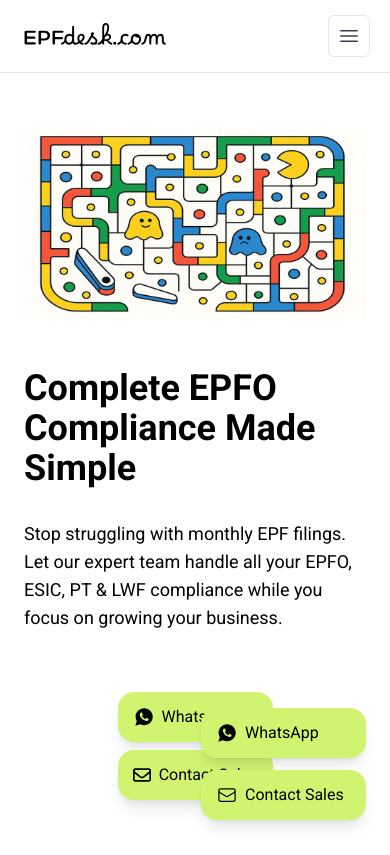
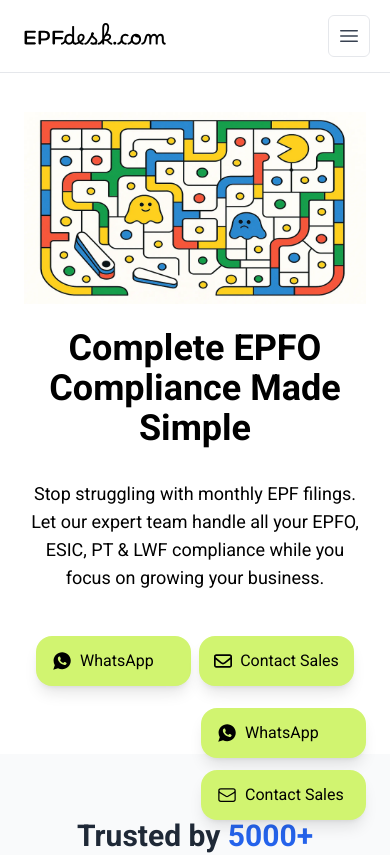
Before and after one commit to greatby/EPFdesk_V2, a React (Vite) app: page / in a window 390 px wide. Shown: the top 855 px of the page. Built offline with nearby package versions, Linux system fonts and the light colour scheme.

Commit message:
minor code changes

```diff
--- a/src/components/Navbar.jsx
+++ b/src/components/Navbar.jsx
@@ -170,7 +170,7 @@
                 </button>
               </div>
 
-              <div className="space-y-6">
+              <div className="space-y-6 mt-10">
                 <div>
                   <p className="text-sm font-semibold text-gray-500 uppercase mb-2">
                     Services
--- a/src/components/hero.jsx
+++ b/src/components/hero.jsx
@@ -55,15 +55,17 @@
         </div>
       </div>
     </section> */}
-    <section className="bg-white pt-32 pb-20 px-6 md:px-12">
-  <div className="flex flex-col-reverse md:flex-row items-center max-w-7xl mx-auto gap-12">
+      <section className="bg-white pt-28 md:pt-32 lg:pt-32 pb-12 md:pb-20 lg:pb-20 px-6 md:px-12">
+        <div className="flex flex-col-reverse md:flex-row items-center max-w-7xl mx-auto gap-6 md:gap-12 lg:gap-12">
           {/* Left Text Content */}
-    <div className="w-full md:w-1/2 text-left">
+          <div className="w-full md:w-1/2 text-center md:text-left lg:text-left">
             <h1 className="text-4xl sm:text-5xl font-bold text-black mb-8">
               Complete EPFO Compliance Made Simple
             </h1>
-      <p className="text-lg sm:text-xl text-black mb-10">
-        Stop struggling with monthly EPF filings. Let our expert team handle all your EPFO, ESIC, PT & LWF compliance while you focus on growing your business.
+            <p className="text-lg sm:text-xl text-black mb-6 md:mb-10 lg:mb-10">
+              Stop struggling with monthly EPF filings. Let our expert team
+              handle all your EPFO, ESIC, PT & LWF compliance while you focus on
+              growing your business.
             </p>
             <div className="flex flex-col sm:flex-row gap-4">
               <LinkButtons />
@@ -80,7 +82,6 @@
           </div>
         </div>
       </section>
-
     </div>
   );
 }
--- a/src/components/whatsApp.jsx
+++ b/src/components/whatsApp.jsx
@@ -25,7 +25,7 @@
 
   return (
     <>
-      <div className="my-5 flex flex-col items-center justify-center gap-2 px-4 md:flex-row">
+      <div className="my-5 flex flex-row lg: items-center justify-center gap-2 md:flex-row">
         <button
           onClick={() => {
             const phone = '919591773588'
@@ -48,10 +48,10 @@
         <p>Get started in 24 hours</p>
       </div> */}
       {isOpen && (
-        <div className="animate-fadeIn fixed inset-0 z-[10000] flex items-center justify-center bg-black/50 backdrop-blur-sm">
+        <div className="animate-fadeIn fixed inset-0 z-[10000] flex items-center justify-center bg-black/50 backdrop-blur-sm ">
           <div
             ref={modalRef}
-            className="animate-slideUp relative mx-4 w-full max-w-2xl rounded-lg bg-white p-6 shadow-xl transition-all duration-300"
+            className="animate-slideUp relative mx-4 w-full max-w-2xl rounded-lg bg-white p-6 shadow-xl transition-all duration-300 max-h-[90vh] overflow-y-auto"
           >
             <button
               onClick={() => setIsOpen(false)}
@@ -63,7 +63,7 @@
             <form className="space-y-6 py-2">
               <div className="grid grid-cols-1 gap-4 md:grid-cols-2">
                 <div>
-                  <label className="mb-1 block text-sm font-medium">
+                  <label className="mb-1 text-left block text-sm font-medium">
                     Full name
                   </label>
                   <input
@@ -73,7 +73,7 @@
                   />
                 </div>
                 <div>
-                  <label className="mb-1 block text-sm font-medium">
+                  <label className="mb-1 text-left block text-sm font-medium">
                     Work email
                   </label>
                   <input
@@ -83,7 +83,7 @@
                   />
                 </div>
                 <div>
-                  <label className="mb-1 block text-sm font-medium">
+                  <label className="mb-1 text-left block text-sm font-medium">
                     Company
                   </label>
                   <input
@@ -93,7 +93,7 @@
                   />
                 </div>
                 <div>
-                  <label className="mb-1 block text-sm font-medium">
+                  <label className="mb-1 text-left block text-sm font-medium">
                     Company size
                   </label>
                   <select className="w-full rounded border border-gray-300 bg-white px-3 py-2 text-sm">
@@ -108,7 +108,7 @@
               </div>
 
               <div>
-                <label className="mb-1 block text-sm font-medium">
+                <label className="mb-1 text-left block text-sm font-medium">
                   Message <span className="text-gray-500">(optional)</span>
                 </label>
                 <textarea
@@ -119,7 +119,7 @@
               </div>
 
               <div>
-                <label className="mb-1 block text-sm font-medium">
+                <label className="mb-1 text-left block text-sm font-medium">
                   Where did you find us?{' '}
                   <span className="text-gray-500">(optional)</span>
                 </label>
```
Lines whose indentation alone changed are shown as unchanged.
